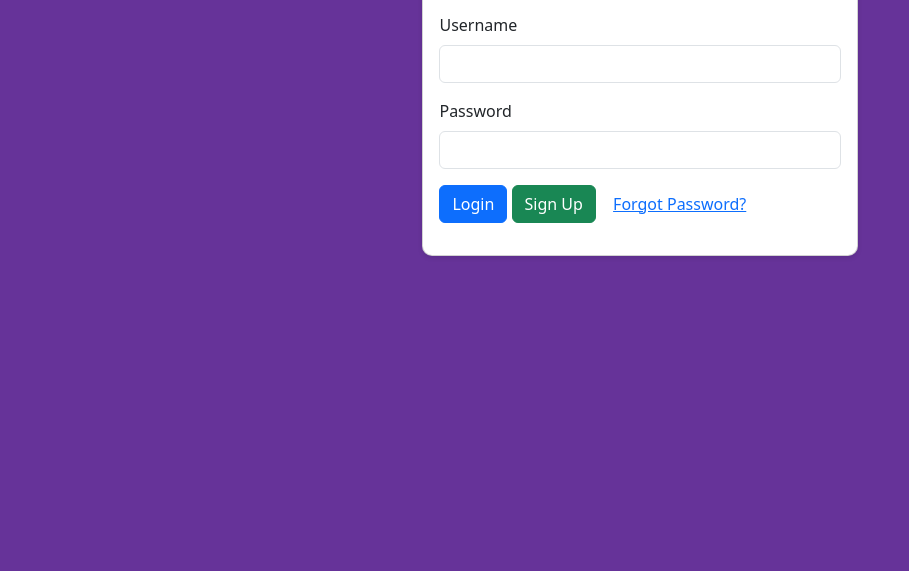
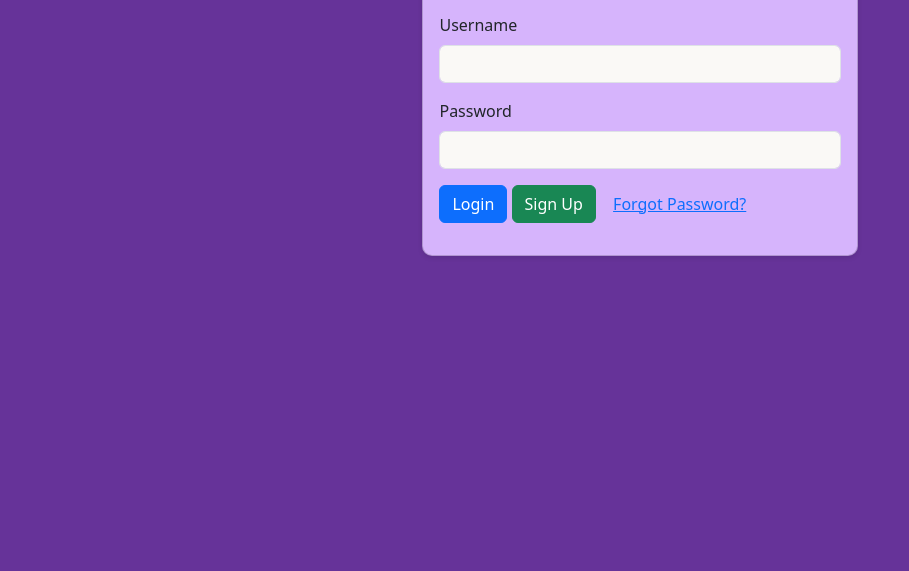
Before and after one commit to NoelMathw/ReminAdore, a plain HTML site: page wwwroot/index.html in a window 1280 px wide. Shown: the part 229-800 px from the top of the page, without its empty margins (0-909 px from the left). Drawn offline with nearby package versions, Linux system fonts and the light colour scheme.

Commit message:
Made few more changes

```diff
--- a/wwwroot/css/style.css
+++ b/wwwroot/css/style.css
@@ -33,6 +33,14 @@ body {
     font-optical-sizing: auto;
 }
 
+/*Styling login box*/
+.loginbox {
+    background-color: #D6B4FC;
+}
+
+.form-control {
+    background-color: #FAF9F6;
+}
 
 .card {
     border-radius: 10px;
--- a/wwwroot/index.html
+++ b/wwwroot/index.html
@@ -34,7 +34,7 @@
 
     <!--HTML for login box-->
     <div class="container mt-5">
-        <div class="card mx-auto" style="width:fit-content; height:fit-content">
+        <div class="card mx-auto loginbox" style="width:fit-content; height:fit-content">
             <div class="card-header text-center">
                 <h3>Login or sign-up to get started</h3>
             </div>
```
